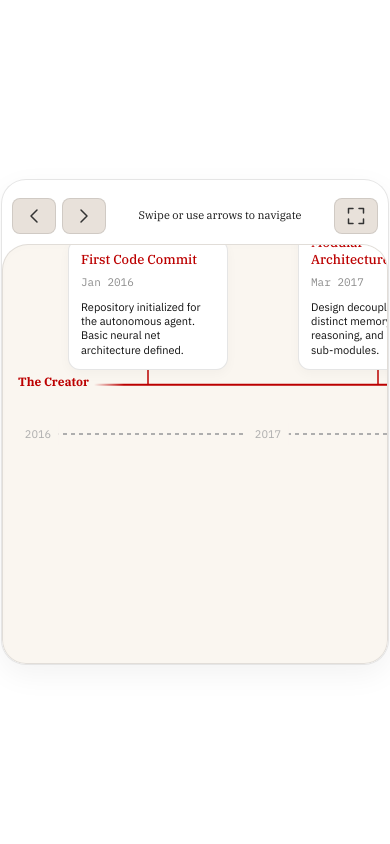
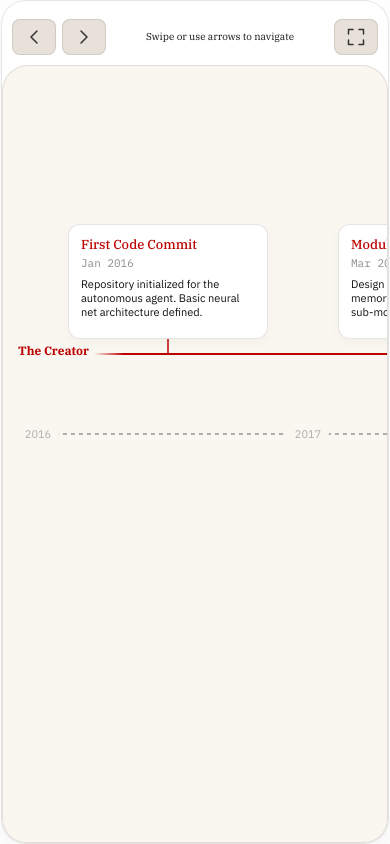
Before and after one commit to strangerobot/Boom-Timeline-Visualisation, a website: page public/index.html in a window 390 px wide. Drawn offline with Linux system fonts and the light colour scheme.

Commit message:
refactor: adjust layout dimensions, card sizing, and mobile responsiveness for the timeline visualization

```diff
--- a/public/app.js
+++ b/public/app.js
@@ -19,8 +19,8 @@ document.addEventListener('DOMContentLoaded', () => {
   function getLayout(windowHeight) {
     const isMobile = window.innerWidth < 600;
     if (isMobile) {
-      const cardWidth = 160;
-      const colSpacing = 170; // 10px gap between cards
+      const cardWidth = 200;
+      const colSpacing = 210; // 10px gap between cards
       const yearGap = 15;
       const startX = 20;
       const colStartPadding = 45;
@@ -28,7 +28,7 @@ document.addEventListener('DOMContentLoaded', () => {
 
       const usableHeight = windowHeight - 40;
       const centerY = usableHeight / 2;
-      const trackOffset = Math.min(65, Math.max(48, usableHeight * 0.13));
+      const trackOffset = Math.min(80, Math.max(48, usableHeight * 0.13));
       const track1Y = centerY - trackOffset;
       const track2Y = centerY + trackOffset;
 
--- a/public/style.css
+++ b/public/style.css
@@ -49,7 +49,7 @@ body {
   border-radius: 25px;
   width: 100vw;
   max-width: 100vw;
-  height: auto;
+  height: 100vh;
   max-height: none;
   display: flex;
   flex-direction: column;
@@ -133,7 +133,7 @@ body {
 /* Center Instruction Text */
 .instruction-text {
   font-family: var(--font-serif);
-  font-size: 16px;
+  font-size: 12px;
   color: var(--text-black);
   text-align: center;
   user-select: none;
@@ -152,7 +152,7 @@ body {
   border: 0.5px solid var(--border-color);
   border-radius: 26px 26px 24px 24px;
   flex-grow: 1;
-  height: 760px;
+  height: 800px;
   width: 100%;
   overflow: hidden;
   position: relative;
@@ -162,7 +162,7 @@ body {
 
 /* Scrolling Canvas */
 .timeline-canvas {
-  height: 100%;
+  height: 100vh;
   width: 2500px;
   /* Will be set dynamically by app.js */
   position: absolute;
@@ -238,7 +238,7 @@ body {
   background-color: var(--bg-inner);
   padding: 5px 12px;
   font-family: var(--font-sans);
-  font-size: 12px;
+  font-size: 14px;
   font-weight: 400;
   color: var(--text-light-gray);
   transform: translate(-50%, -50%);
@@ -252,12 +252,12 @@ body {
   background-color: #ffffff;
   border: 1px solid var(--border-color);
   border-radius: 20px;
-  width: 232px;
-  min-height: 181px;
-  padding: 24px 20px 20px 20px;
+  width: 240px;
+  min-height: 120px;
+  padding: 20px 18px 18px 18px;
   display: flex;
   flex-direction: column;
-  gap: 8px;
+  gap: 4px;
   box-shadow: var(--shadow-subtle);
   transition: transform 0.4s cubic-bezier(0.16, 1, 0.3, 1), box-shadow 0.4s ease, opacity 0.4s ease, filter 0.4s ease;
   user-select: text;
@@ -267,7 +267,7 @@ body {
 
 /* Shorter sizing for middle cards */
 .timeline-card.track-3 {
-  min-height: 115px;
+  min-height: 100px;
   padding: 12px 16px;
   gap: 4px;
 }
@@ -278,7 +278,7 @@ body {
 
 /* Taller sizing for merged cards after the merge */
 .timeline-card.track-merged {
-  min-height: 260px;
+  min-height: 200px;
   padding: 24px 20px 20px 20px;
   gap: 8px;
 }
@@ -292,7 +292,7 @@ body {
 /* Card inner text elements */
 .card-title {
   font-family: var(--font-serif);
-  font-size: 16px;
+  font-size: 14px;
   font-weight: 500;
   line-height: 1.3;
 }
@@ -366,10 +366,10 @@ body {
   box-shadow: var(--shadow-hover);
 }
 
-@media (max-width: 599px) {
+@media (max-width: 600px) {
   #timeline-container {
     width: calc(100vw - 2px);
-    height: auto;
+    height: 100vh;
     margin: 1px;
     border: 1px solid rgba(0, 0, 0, 0.1);
     border-radius: 25px;
@@ -404,7 +404,7 @@ body {
   }
 
   .instruction-text {
-    font-size: 11px;
+    font-size: 10px;
     flex-grow: 1;
     padding: 0 5px;
     line-height: 1.2;
@@ -415,7 +415,7 @@ body {
   }
 
   .timeline-card {
-    width: 160px;
+    width: 200px;
     min-height: 115px;
     padding: 12px;
     border-radius: 12px;
```
